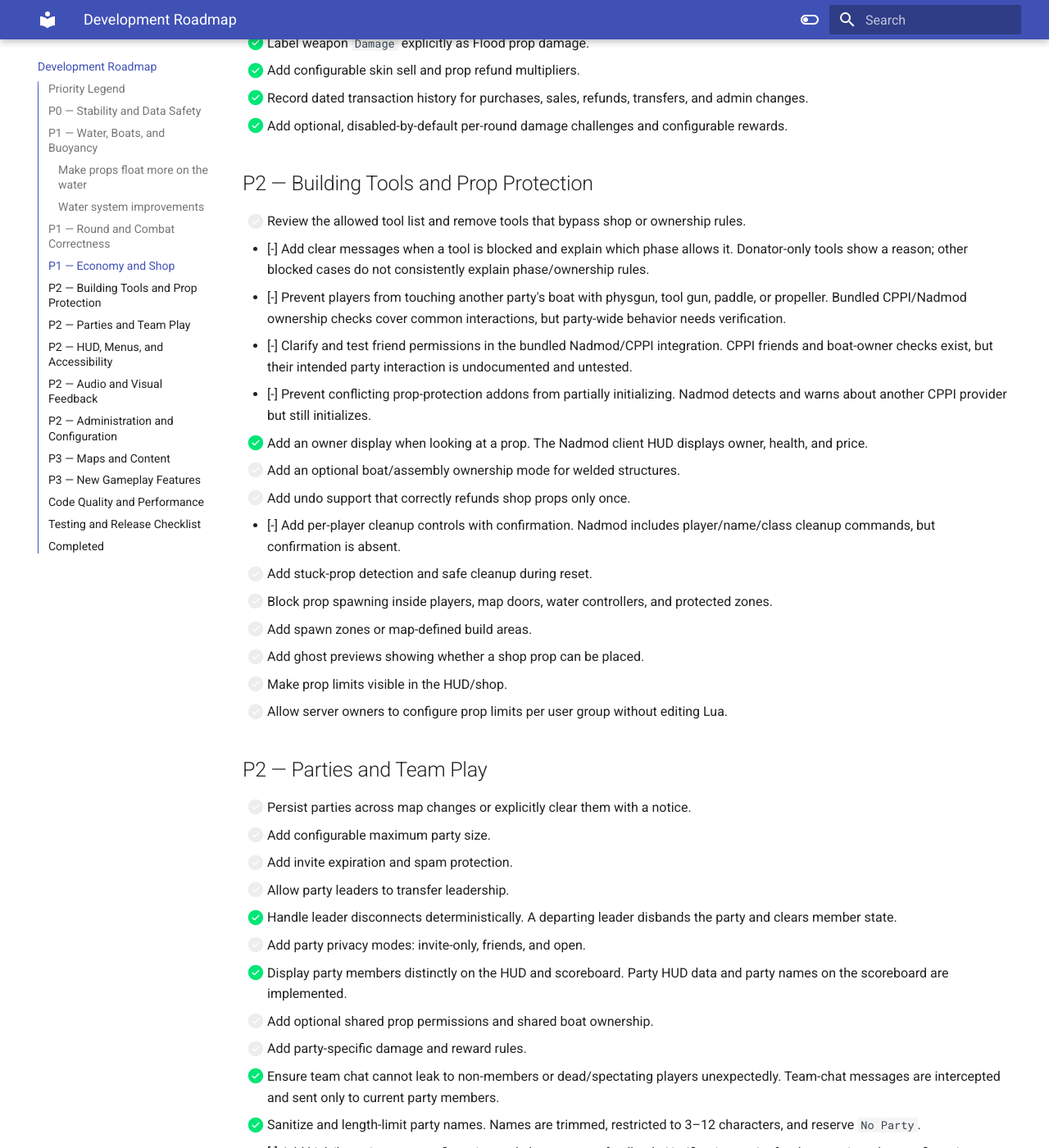
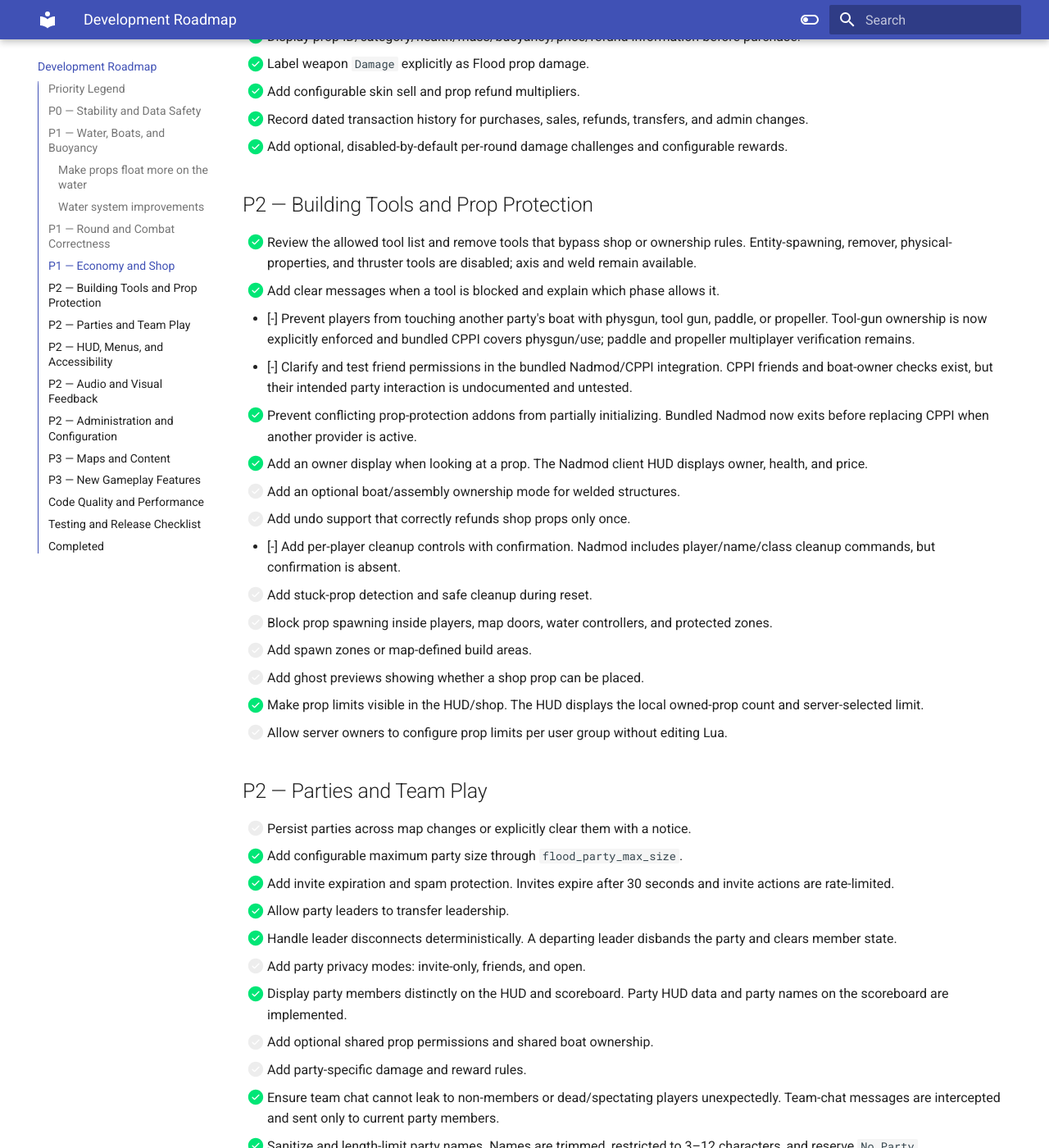
Before and after one commit to redwolfeey/redwolfeey.github.io, an MkDocs documentation site: the page built from docs/todo.md, in a window 1280 px wide and 1400 px high, scrolled down 3955 px. Shown: the whole window at 82% size. Built offline with MkDocs 1.6.1 and Material for MkDocs 9.7.7, drawn with Linux system fonts in a browser that asks for light colours; some of the changed text lies outside the part shown.

Commit message:
Update todo.md

```diff
--- a/docs/todo.md
+++ b/docs/todo.md
@@ -61,7 +61,7 @@ Code-audit status (2026-07-14):
 - [-] Test single props, welded rafts, constrained boats, damaged boats, and partially destroyed boats.
 - [-] Verify two players standing on a small boat do not cause extreme oscillation.
 - [-] Verify boats cannot use enhanced buoyancy to fly outside water.
-- [-] Verify the force cap prevents prop/player launch exploits.
+- [-] Verify the acceleration and rise-speed caps prevent prop/player launch exploits. Direct supplemental force impulses have been removed.
 - [x] Document buoyancy tuning, ConVars, per-prop metadata, blacklist, and map configuration in `README.md`.
 
 ### Water system improvements
@@ -118,11 +118,11 @@ Code-audit status (2026-07-14):
 
 ## P2 — Building Tools and Prop Protection
 
-- [ ] Review the allowed tool list and remove tools that bypass shop or ownership rules.
-- [-] Add clear messages when a tool is blocked and explain which phase allows it. Donator-only tools show a reason; other blocked cases do not consistently explain phase/ownership rules.
-- [-] Prevent players from touching another party's boat with physgun, tool gun, paddle, or propeller. Bundled CPPI/Nadmod ownership checks cover common interactions, but party-wide behavior needs verification.
+- [x] Review the allowed tool list and remove tools that bypass shop or ownership rules. Entity-spawning, remover, physical-properties, and thruster tools are disabled; axis and weld remain available.
+- [x] Add clear messages when a tool is blocked and explain which phase allows it.
+- [-] Prevent players from touching another party's boat with physgun, tool gun, paddle, or propeller. Tool-gun ownership is now explicitly enforced and bundled CPPI covers physgun/use; paddle and propeller multiplayer verification remains.
 - [-] Clarify and test friend permissions in the bundled Nadmod/CPPI integration. CPPI friends and boat-owner checks exist, but their intended party interaction is undocumented and untested.
-- [-] Prevent conflicting prop-protection addons from partially initializing. Nadmod detects and warns about another CPPI provider but still initializes.
+- [x] Prevent conflicting prop-protection addons from partially initializing. Bundled Nadmod now exits before replacing CPPI when another provider is active.
 - [x] Add an owner display when looking at a prop. The Nadmod client HUD displays owner, health, and price.
 - [ ] Add an optional boat/assembly ownership mode for welded structures.
 - [ ] Add undo support that correctly refunds shop props only once.
@@ -131,15 +131,15 @@ Code-audit status (2026-07-14):
 - [ ] Block prop spawning inside players, map doors, water controllers, and protected zones.
 - [ ] Add spawn zones or map-defined build areas.
 - [ ] Add ghost previews showing whether a shop prop can be placed.
-- [ ] Make prop limits visible in the HUD/shop.
+- [x] Make prop limits visible in the HUD/shop. The HUD displays the local owned-prop count and server-selected limit.
 - [ ] Allow server owners to configure prop limits per user group without editing Lua.
 
 ## P2 — Parties and Team Play
 
 - [ ] Persist parties across map changes or explicitly clear them with a notice.
-- [ ] Add configurable maximum party size.
-- [ ] Add invite expiration and spam protection.
-- [ ] Allow party leaders to transfer leadership.
+- [x] Add configurable maximum party size through `flood_party_max_size`.
+- [x] Add invite expiration and spam protection. Invites expire after 30 seconds and invite actions are rate-limited.
+- [x] Allow party leaders to transfer leadership.
 - [x] Handle leader disconnects deterministically. A departing leader disbands the party and clears member state.
 - [ ] Add party privacy modes: invite-only, friends, and open.
 - [x] Display party members distinctly on the HUD and scoreboard. Party HUD data and party names on the scoreboard are implemented.
@@ -147,15 +147,15 @@ Code-audit status (2026-07-14):
 - [ ] Add party-specific damage and reward rules.
 - [x] Ensure team chat cannot leak to non-members or dead/spectating players unexpectedly. Team-chat messages are intercepted and sent only to current party members.
 - [x] Sanitize and length-limit party names. Names are trimmed, restricted to 3–12 characters, and reserve `No Party`.
-- [-] Add kick/leave/rename confirmation and clearer status feedback. Notifications exist for these actions, but confirmation prompts are absent.
+- [-] Add kick/leave/rename confirmation and clearer status feedback. Leave, rename, and leadership-transfer confirmations exist; kick confirmation still needs a dedicated UI action.
 
 ## P2 — HUD, Menus, and Accessibility
 
 - [ ] Modernize the shop layout for common 16:9, ultrawide, and low-resolution displays.
 - [-] Make all panels scale with screen size instead of relying on fixed dimensions. The HUD uses screen-relative dimensions, while VGUI panels still contain fixed sizing.
 - [ ] Add a first-join help screen explaining build, flood, fight, reset, and the spawn-menu key.
-- [-] Show current phase, time remaining, alive count, cash, and prop usage clearly. Phase, timers, readiness/player count, health, ammo, and cash exist; alive count and prop usage are incomplete.
-- [ ] Add visible warnings at 60, 30, 10, and 5 seconds before phase transitions.
+- [x] Show current phase, time remaining, alive count, cash, and prop usage clearly.
+- [x] Add visible and audible warnings at 60, 30, 10, and 5 seconds before phase transitions.
 - [-] Show why purchases and tool actions are unavailable. Most purchases return chat errors; tool/ownership/phase feedback is inconsistent.
 - [ ] Add a settings panel for HUD scale, colors, sounds, hit markers, and screen effects.
 - [ ] Add colorblind-friendly phase and health indicators.
@@ -181,22 +181,22 @@ Code-audit status (2026-07-14):
 ## P2 — Administration and Configuration
 
 - [-] Move gameplay settings into a documented configuration module where ConVars are insufficient. Core timers, rewards, water damage, and prop limits are ConVars; item/group configuration still requires Lua edits.
-- [-] Add admin commands for starting, pausing, skipping, and resetting rounds. Admins can alter the active phase timer with `!settime`, but no explicit lifecycle commands exist.
+- [x] Add admin commands for starting, pausing, skipping, and resetting rounds through `!round <action>` and `flood_round_control <action>`.
 - [ ] Add commands for inspecting and repairing player save data.
 - [ ] Add a safe command to reload shop configuration between rounds.
-- [-] Add permission hooks so ULX, SAM, or other admin systems can override `IsAdmin()` checks. Commands honor Garry's Mod `IsAdmin()`/user groups, but there are no Flood-specific permission hooks.
-- [ ] Add console-safe versions of admin commands for dedicated-server operators.
+- [x] Add a dedicated ULib permission node, `flood admin commands`, for Flood administration.
+- [-] Add console-safe versions of admin commands for dedicated-server operators. Round lifecycle control is console-safe; cash, timer, and save commands still need console variants.
 - [ ] Use SteamID64 targeting in addition to partial player-name matching.
 - [ ] Reject ambiguous partial-name matches and show matching candidates.
-- [ ] Record who changed a timer or balance and the before/after values.
+- [x] Record who changed a timer, balance, or round lifecycle state and the before/after values.
 - [ ] Add map voting/rotation hooks restricted to compatible Flood maps.
 - [ ] Add server tags/version output for easier support diagnostics.
 
 ## P3 — Maps and Content
 
-- [ ] Write a map-authoring guide for water entities, spawn points, build zones, and safe heights.
-- [-] Add a startup validator that reports missing water, spawns, or required map entities. Water-controller validation exists and halts on failure; spawn/content validation does not.
-- [ ] Support map-specific overrides for phase times, water behavior, and prop restrictions.
+- [x] Write a map-authoring guide for water entities, spawn points, build zones, and safe heights.
+- [x] Add a startup validator that reports map prefix, missing water, and supported spawn counts without halting rounds.
+- [x] Support map-specific overrides for phase times, water behavior, buoyancy exclusions, and prop restrictions.
 - [ ] Add optional environmental hazards besides water.
 - [ ] Add multiple water-rise patterns (steady, waves, staged, sudden surge).
 - [ ] Add random round modifiers such as heavy boats, low gravity, or fast water.
```
